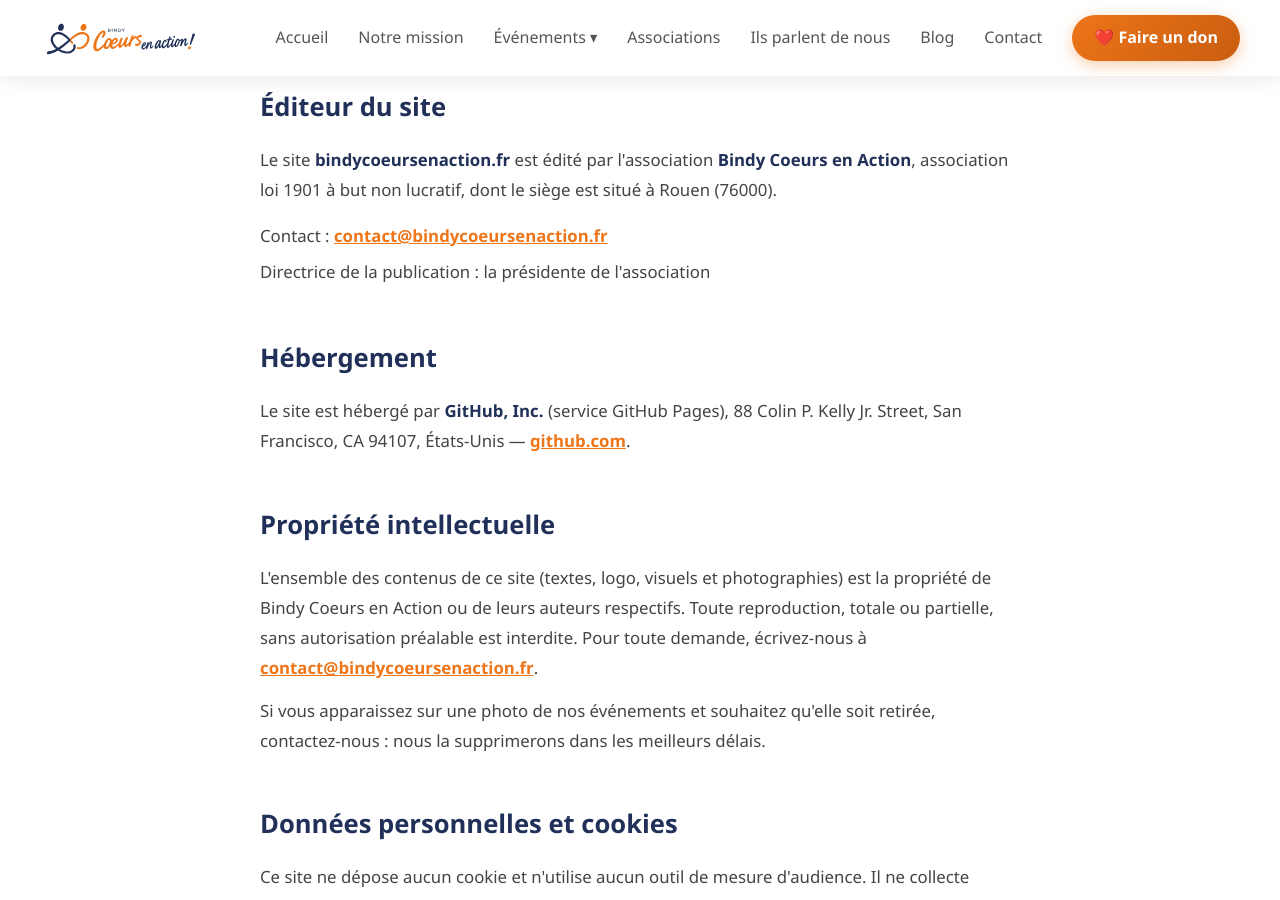
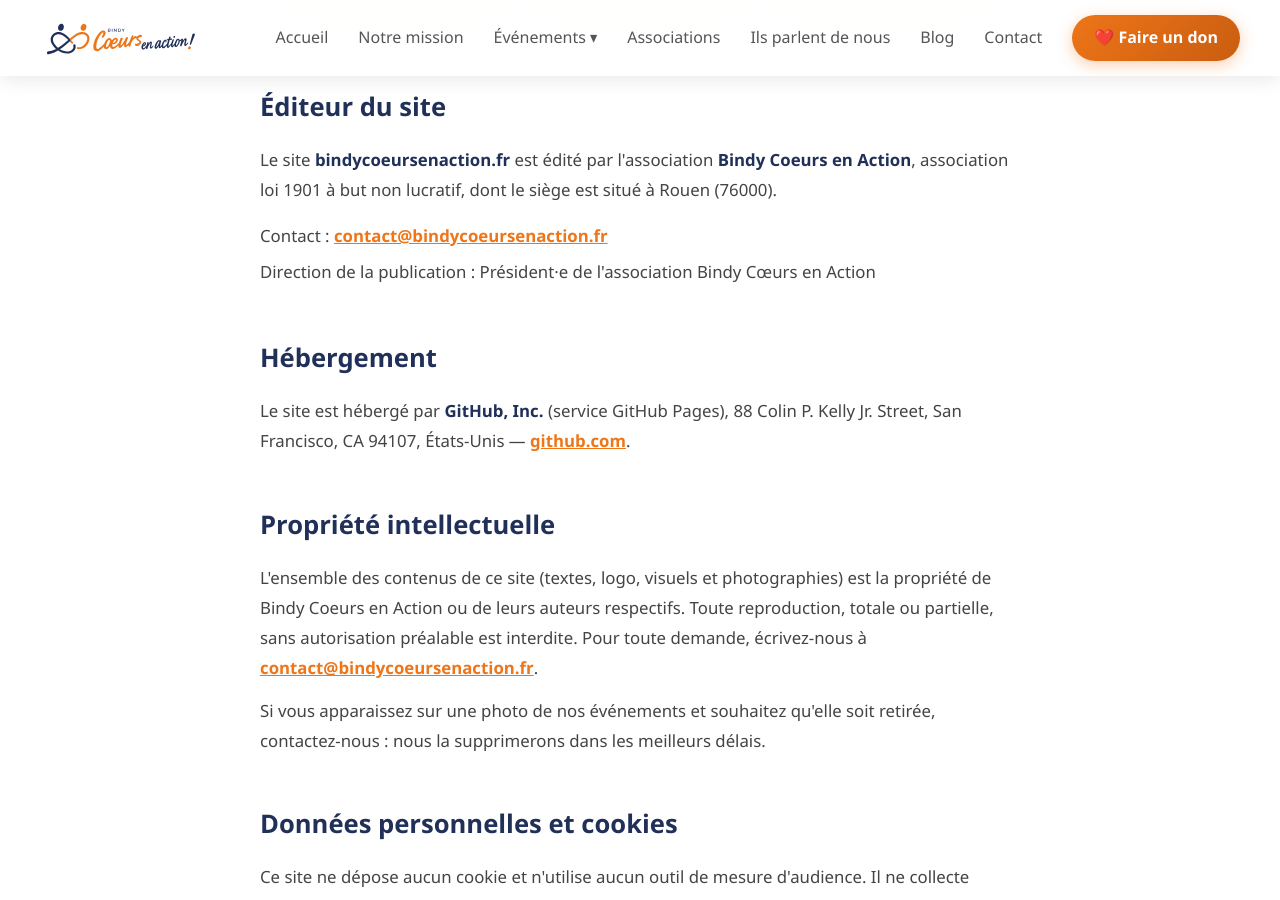
Before and after one commit to Lotto/bindycoeursenaction.fr, a Jekyll site: the page built from mentions-legales.html, in a window 1280 px wide and 900 px high, scrolled down 886 px. Built offline with Jekyll 4.4.1, drawn with Linux system fonts in a browser that asks for light colours.

Commit message:
Mentions légales : direction de la publication confiée à la présidence
Co-Authored-By: Claude Opus 5.5 <noreply@anthropic.com>
Claude-Session: https://claude.ai/code/session_01RxeoR69fVj75KMgauNEip9

```diff
--- a/mentions-legales.html
+++ b/mentions-legales.html
@@ -199,7 +199,7 @@ description: Mentions légales du site de Bindy Coeurs en Action, crédits et re
     </p>
     <ul>
       <li>Contact : <a href="mailto:contact@bindycoeursenaction.fr">contact@bindycoeursenaction.fr</a></li>
-      <li>Directrice de la publication : la présidente de l'association</li>
+      <li>Direction de la publication : Président·e de l'association Bindy Cœurs en Action</li>
     </ul>
   </section>
 
```
